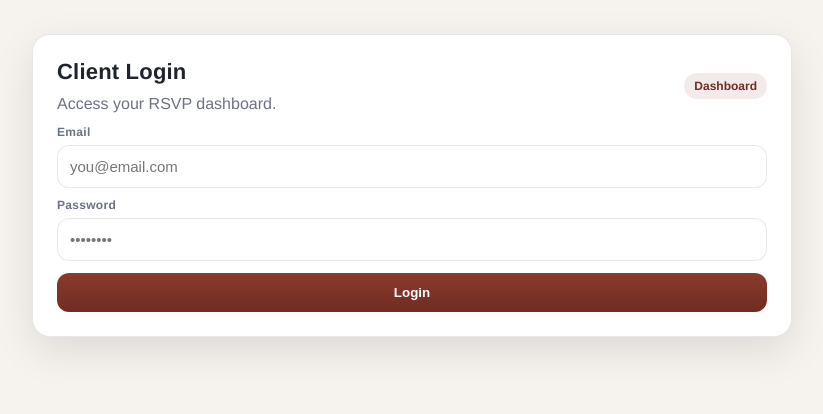
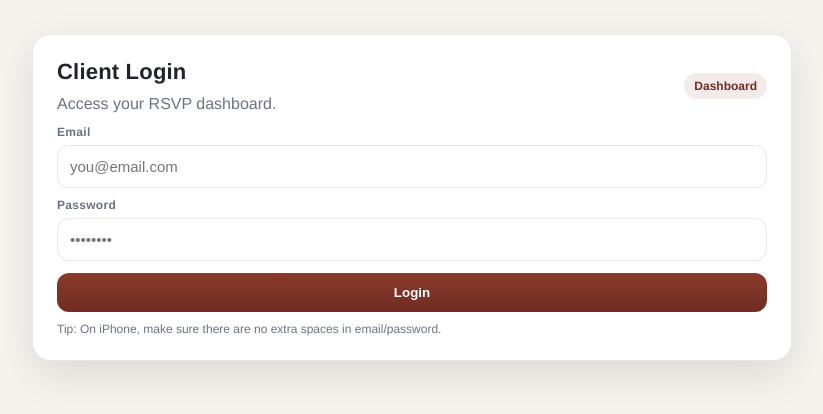
Before and after one commit to madebymarixiii/rsvp-app, a Flask app: page / in a window 1280 px wide. Shown: the top 414 px of the page, without its empty margins (228-1051 px from the left). Run offline with Flask 3, Linux system fonts and the light colour scheme; some libraries are stand-ins or nearby versions.

Commit message:
saved guests and login

```diff
--- a/main.py
+++ b/main.py
@@ -389,7 +389,8 @@ def login():
     init_db()
     if request.method == "POST":
         email = (request.form.get("email") or "").strip().lower()
-        pw = request.form.get("password") or ""
+        pw = (request.form.get("password") or "").strip()
+
 
         con = get_db()
         row = con.execute("SELECT * FROM clients WHERE email=?", (email,)).fetchone()
--- a/templates/login.html
+++ b/templates/login.html
@@ -23,14 +23,37 @@
         {% endif %}
       {% endwith %}
 
-      <form method="post">
+      <form method="post" action="/" autocomplete="on" novalidate>
         <label>Email</label>
-        <input name="email" type="email" placeholder="you@email.com" required>
+        <input
+          name="email"
+          type="email"
+          placeholder="you@email.com"
+          required
+          inputmode="email"
+          autocomplete="email"
+          autocapitalize="none"
+          autocorrect="off"
+          spellcheck="false"
+        >
 
         <label>Password</label>
-        <input name="password" type="password" placeholder="••••••••" required>
+        <input
+          name="password"
+          type="password"
+          placeholder="••••••••"
+          required
+          autocomplete="current-password"
+          autocapitalize="none"
+          autocorrect="off"
+          spellcheck="false"
+        >
 
         <button type="submit">Login</button>
+
+        <p class="small" style="margin-top:10px;">
+          Tip: On iPhone, make sure there are no extra spaces in email/password.
+        </p>
       </form>
     </div>
   </div>
```
